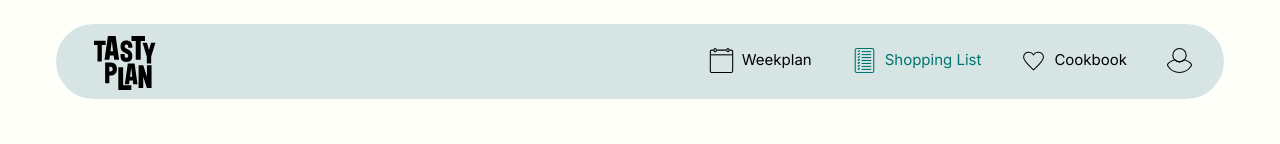
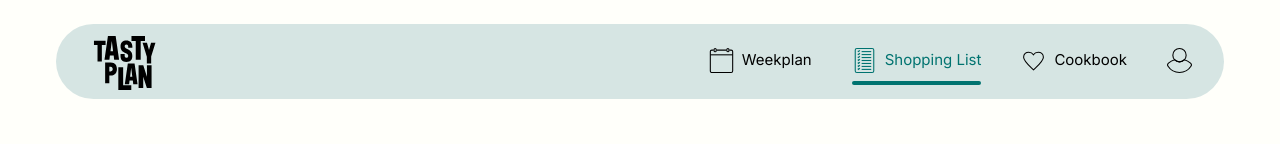
Before and after one commit to fichtnerma/Tastyplan, a Next.js app in the folder frontend/: page /shoppingList in a window 1280 px wide. Shown: the top 144 px of the page. Built offline with nearby package versions, Linux system fonts and the light colour scheme.

Commit message:
line under active tab

```diff
--- a/frontend/src/components/Header/Header.module.scss
+++ b/frontend/src/components/Header/Header.module.scss
@@ -39,8 +39,13 @@
         }
     }
     .userIcon {
+
+            &:hover {
+                color: var(--green-dark);
+            }
             &:hover .dropdown {
                 display: block;
+                color: var(--black)
             }
         }
 
@@ -102,6 +107,17 @@
         p {
             color: var(--white);
         }
+    }
+
+    .lineHide {
+        // display: none;
+        width: 0%;
+        transition: width 0.3s ease-in-out;
+    }
+
+    .lineShow {
+        // display: block;
+        width: 100%;
     }
 
 }
--- a/frontend/src/components/Header/Header.tsx
+++ b/frontend/src/components/Header/Header.tsx
@@ -42,33 +42,46 @@ export default function Header() {
                     </Link>
 
                     <div className="flex gap-10 mr-8 mt-6">
-                        <Link href="/weekOverview" onClick={changeActiveTab} className={`link weekOverview`}>
+                        <Link
+                            href="/weekOverview"
+                            onClick={changeActiveTab}
+                            className={`link weekOverview ${styles.active}`}
+                        >
                             <div className={`flex gap-2 items-center ${styles.weekplan}`}>
                                 <Icon size={25} icon="calender"></Icon>
                                 <p>Weekplan</p>
                             </div>
+                            <div
+                                className={`bg-green-custom2 rounded-full h-1 w-full mt-2 line ${styles.lineHide} ${styles.lineShow}`}
+                            ></div>
                         </Link>
                         <Link href="/shoppingList" onClick={changeActiveTab} className={`link shoppingList`}>
                             <div className={`flex gap-2 items-center ${styles.shoppingList}`}>
                                 <Icon size={25} icon="shoppinglist"></Icon>
                                 <p>Shopping List</p>
                             </div>
+                            <div
+                                className={`bg-green-custom2 rounded-full h-1 w-full mt-2 line ${styles.lineHide}`}
+                            ></div>
                         </Link>
                         <Link href="/cookbook" onClick={changeActiveTab} className={`link cookbook`}>
                             <div className={`flex gap-2 items-center fill-none ${styles.cookbook}`}>
                                 <Icon size={25} icon="heart"></Icon>
                                 <p>Cookbook</p>
                             </div>
+                            <div
+                                className={`bg-green-custom2 rounded-full h-1 w-full mt-2 line ${styles.lineHide}`}
+                            ></div>
                         </Link>
                         <div className={styles.userIcon}>
                             <div className="flex gap-2 items-center">
                                 <Icon size={25} icon="user"></Icon>
                             </div>
-                            <div className={`w-40 pt-8 right-14 absolute ${styles.dropdown}`}>
-                                <div className="rounded-2xl bg-green-custom1 ">
+                            <div className={`w-40 pt-8 right-14 absolute ${styles.dropdown} `}>
+                                <div className={`rounded-2xl bg-green-custom1 ${headerClass}`}>
                                     <Link href="/settings" className="">
                                         <div
-                                            className={`flex gap-2 text-right pt-5 pb-3 pl-5 settings dropdown${styles.settingsDropdown}`}
+                                            className={`flex gap-2 text-right pt-5 pb-3 pl-5 settings dropdown ${styles.settingsDropdown}`}
                                         >
                                             <p>Settings</p>
                                             <div className="right-0 absolute pr-8">
@@ -78,7 +91,7 @@ export default function Header() {
                                     </Link>
                                     <Link href="/" className="">
                                         <div
-                                            className={`flex gap-2 items-center pb-5 pl-5 pt-3 user dropdown${styles.userDropdown}`}
+                                            className={`flex gap-2 items-center pb-5 pl-5 pt-3 user dropdown ${styles.userDropdown}`}
                                         >
                                             <p>Log out</p>
                                             <div className="right-0 absolute pr-8">
@@ -97,9 +110,9 @@ export default function Header() {
 }
 
 function changeActiveTab() {
-    const currentPath = window.location.pathname;
     const activeClass = `${styles.active}`;
     const settingsClass = `${styles.settingsActive}`;
+    const lineShowClass = `${styles.lineShow}`;
     // const userClass = `${styles.userActive}`;
 
     document.querySelectorAll('.link').forEach((el) => {
@@ -111,18 +124,34 @@ function changeActiveTab() {
         // el.classList.remove(userClass);
     });
 
+    document.querySelectorAll('.line').forEach((el) => {
+        el.classList.remove(lineShowClass);
+    });
+
+    const activeElement = getElement(activeClass, settingsClass);
+
+    const line = activeElement?.querySelector('.line');
+    line?.classList.add(lineShowClass);
+}
+
+function getElement(activeClass: string, settingsClass: string) {
+    const currentPath = window.location.pathname;
     if (currentPath === '/weekOverview') {
         const element = document.querySelector('.weekOverview');
         element?.classList.add(activeClass);
+        return element;
     } else if (currentPath === '/shoppingList') {
         const element = document.querySelector('.shoppingList');
         element?.classList.add(activeClass);
+        return element;
     } else if (currentPath === '/cookbook') {
         const element = document.querySelector('.cookbook');
         element?.classList.add(activeClass);
+        return element;
     } else if (currentPath === '/settings') {
         const element = document.querySelector('.settings');
         element?.classList.add(settingsClass);
+        return null;
     }
     // else if (currentPath === '/') {
     //     const element = document.querySelector('.user');
@@ -130,6 +159,7 @@ function changeActiveTab() {
     // }
     else {
         console.log('Header: No Path found');
+        return null;
     }
 }
 
```
